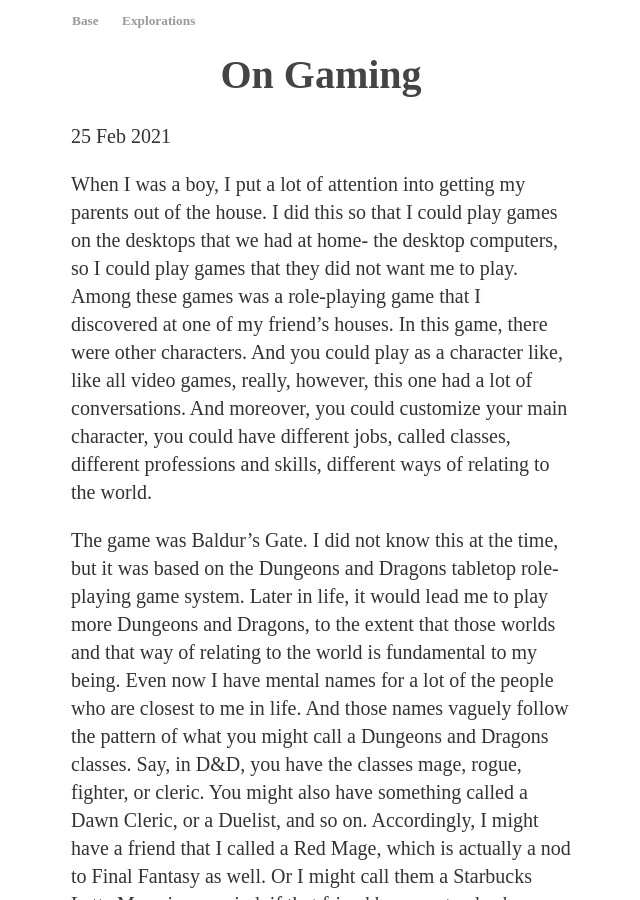
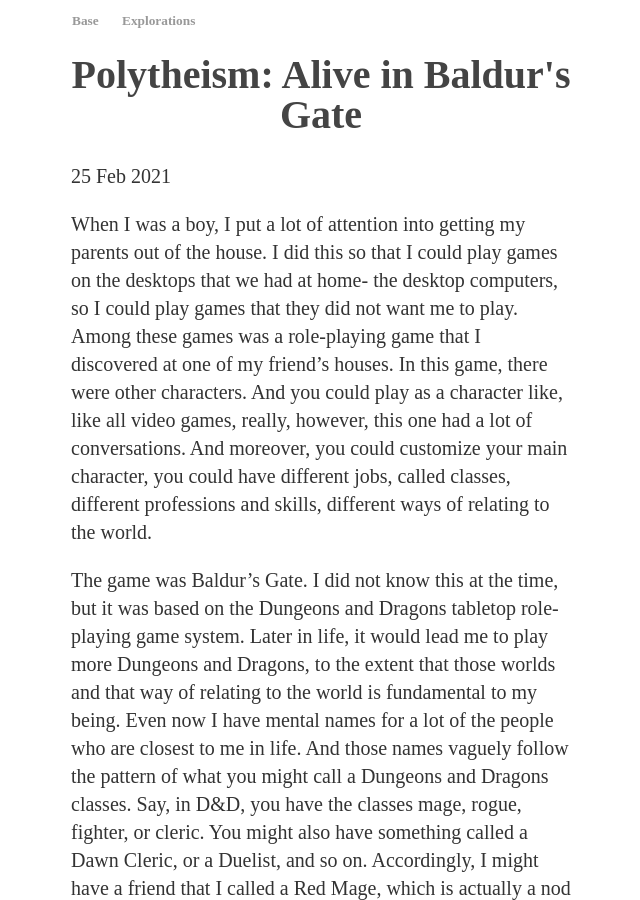
Before and after one commit to ray-dorai/ray-dorai.github.io, a Jekyll site: the page built from _posts/2021-02-25-polytheism-alive-in-baldurs-gate.md, in a window 1280 px wide and 900 px high. Shown: the whole window, without its empty margins (319-959 px from the left). Built offline with Jekyll 4.4.1, drawn with Linux system fonts in a browser that asks for light colours.

Commit message:
Update and rename 2021-02-25-on-gaming.md to 2021-02-25-polytheism-alive-in-baldurs-gate.md

```diff
--- a/_posts/2021-02-25-on-gaming.md
+++ b/_posts/2021-02-25-polytheism-alive-in-baldurs-gate.md
@@ -1,6 +1,6 @@
 ---
 layout: post
-title: "On Gaming"
+title: "Polytheism: Alive in Baldur's Gate"
 date: 2021-02-25
 ---
 
```
